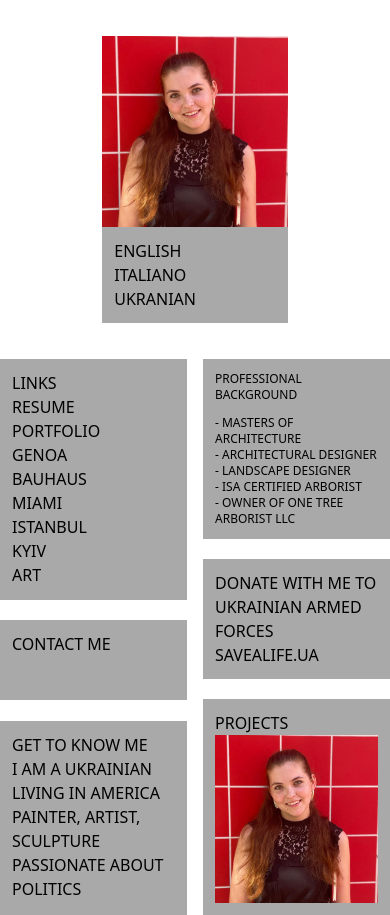
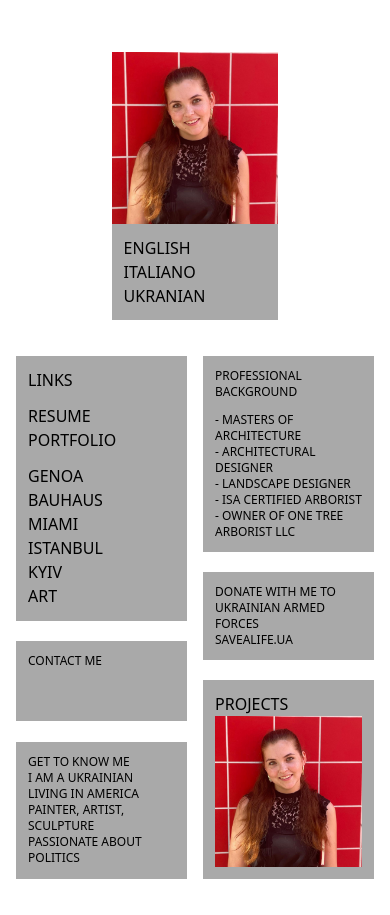
Before and after one commit to jonaaldas/vw-portfolio, a Vue app: page / in a window 390 px wide. After the commit the page ends 879 px from the top, so only its background shows below. Built offline with nearby package versions, Linux system fonts and the light colour scheme.

Commit message:
finished index mobile

```diff
--- a/src/views/index.vue
+++ b/src/views/index.vue
@@ -1,5 +1,5 @@
 <template>
-	<main class="h-screen">
+	<main class="h-screen p-4">
 		<div class="flex flex-col items-center m-6 p-3">
 			<div class="flex flex-col justify-center items-center w-7/12">
 				<img src="../assets/img/home.jpg" alt="" />
@@ -16,10 +16,10 @@
 					<a href="#">
 						<p>LINKS</p>
 					</a>
-					<a href="#">
+					<a href="#" class="mt-3 block">
 						<p>RESUME</p>
 					</a>
-					<a href="#">
+					<a href="#" class="block mb-3">
 						<p>PORTFOLIO</p>
 					</a>
 					<a href="#">
@@ -43,31 +43,25 @@
 				</div>
 				<div class="bg-cardBackground p-3 h-[80px]">
 					<a href="#">
-						<p>CONTACT ME</p>
+						<p class="text-xs">CONTACT ME</p>
 					</a>
 				</div>
 				<div class="bg-cardBackground p-3">
-					<a href="#">
-						<p>GET TO KNOW ME</p>
-					</a>
-					<a href="#">
-						<p>I AM A UKRAINIAN</p>
-					</a>
-					<a href="#">
-						<p>LIVING IN AMERICA</p>
-					</a>
-					<a href="#">
-						<p>PAINTER, ARTIST, SCULPTURE</p>
-					</a>
-					<a href="#">
-						<p>PASSIONATE ABOUT POLITICS</p>
-					</a>
+					<p class="text-xs">GET TO KNOW ME</p>
+
+					<p class="text-xs">I AM A UKRAINIAN</p>
+
+					<p class="text-xs">LIVING IN AMERICA</p>
+
+					<p class="text-xs">PAINTER, ARTIST, SCULPTURE</p>
+
+					<p class="text-xs">PASSIONATE ABOUT POLITICS</p>
 				</div>
 			</div>
 			<div class="grid grid-cols-1 auto-rows-auto space-y-5">
 				<div class="bg-cardBackground p-3 space-y-3">
 					<p class="text-xs">PROFESSIONAL BACKGROUND</p>
-					<ul>
+					<ul class="text-xs">
 						<li class="text-xs">- MASTERS OF ARCHITECTURE</li>
 						<li class="text-xs">- ARCHITECTURAL DESIGNER</li>
 						<li class="text-xs">- LANDSCAPE DESIGNER</li>
@@ -76,8 +70,8 @@
 					</ul>
 				</div>
 				<div class="bg-cardBackground p-3">
-					<p>DONATE WITH ME TO UKRAINIAN ARMED FORCES</p>
-					<a href="#"><p>SAVEALIFE.UA</p></a>
+					<p class="text-xs">DONATE WITH ME TO UKRAINIAN ARMED FORCES</p>
+					<a href="#"><p class="text-xs">SAVEALIFE.UA</p></a>
 				</div>
 				<div class="bg-cardBackground p-3">
 					<p>PROJECTS</p>
```
